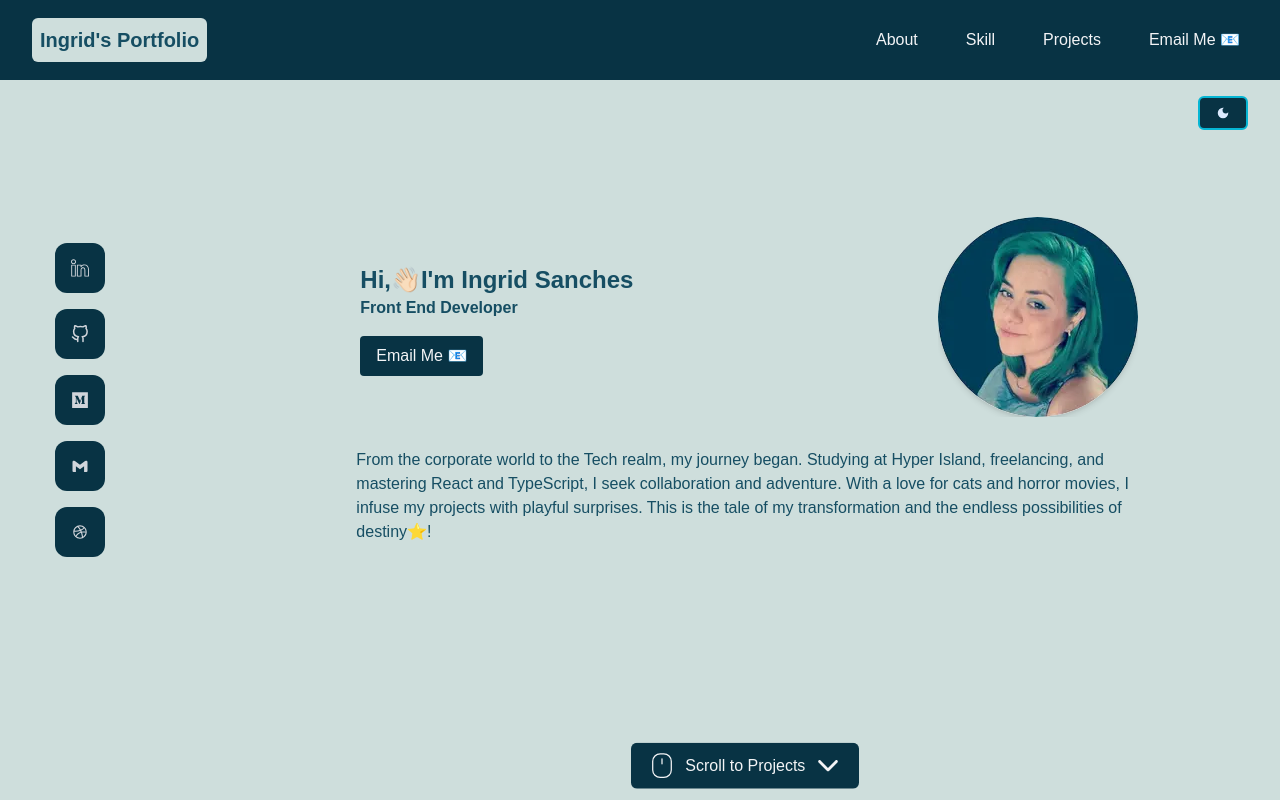
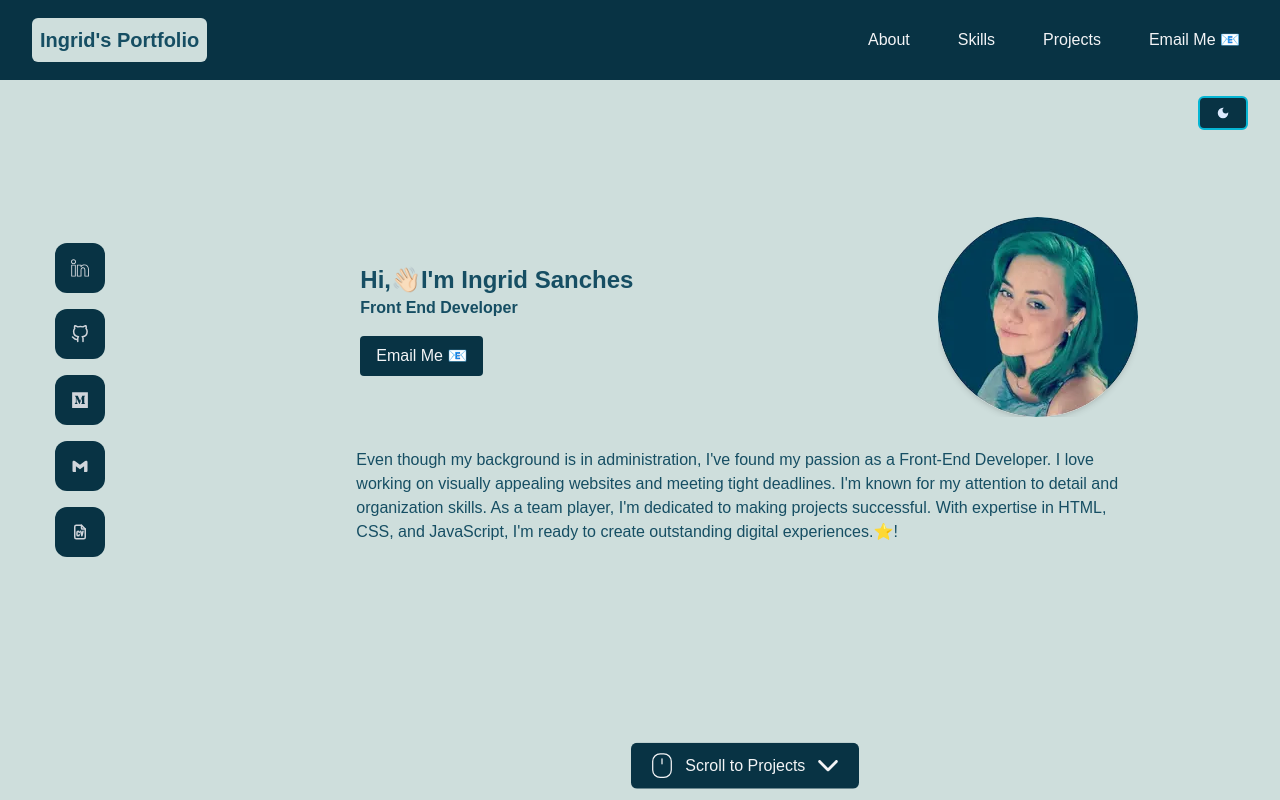
Before and after one commit to IngridAkeida/portfolio, a Next.js app: page / in a window 1280 px wide. Shown: the top 800 px of the page. Built offline with nearby package versions, Linux system fonts and the light colour scheme; a web font is replaced by a local one; what tailwindcss-animated would draw is missing.

Commit message:
fix: replace Dribble for CV

```diff
--- a/src/components/header/Sidebar.tsx
+++ b/src/components/header/Sidebar.tsx
@@ -2,7 +2,7 @@ import { FaMedium } from "react-icons/fa";
 import { FiGithub } from "react-icons/fi";
 import { SlSocialLinkedin } from "react-icons/sl";
 import { BiLogoGmail } from "react-icons/bi";
-import {IoLogoDribbble } from "react-icons/io";
+import { TbFileCv } from "react-icons/tb";
 
 
 const Sidebar: React.FC = () => {
@@ -32,9 +32,9 @@ const Sidebar: React.FC = () => {
       icon: BiLogoGmail,
     },
     {
-      nameLink: 'Drinbble',
-      link: 'https://dribbble.com/IngriDiz',
-      icon: IoLogoDribbble,
+      nameLink: 'File CV',
+      link: 'https://drive.google.com/file/d/1vs3Az_v5SP_O9y1y0nI7d1HM07X-zIVI/view',
+      icon: TbFileCv,
     },
   ]
 
--- a/src/components/main/Overview.tsx
+++ b/src/components/main/Overview.tsx
@@ -3,7 +3,7 @@ const Overview: React.FC = () => {
     <section className='flex flex-col gap-4 items-center mx-2 md:w-full xl:w-3/4'>
       <div className='flex flex-col mb-8'>
         <p>
-        From the corporate world to the Tech realm, my journey began. Studying at Hyper Island, freelancing, and mastering React and TypeScript, I seek collaboration and adventure. With a love for cats and horror movies, I infuse my projects with playful surprises. This is the tale of my transformation and the endless possibilities of destiny⭐️!</p>
+        Even though my background is in administration, I've found my passion as a Front-End Developer. I love working on visually appealing websites and meeting tight deadlines. I'm known for my attention to detail and organization skills. As a team player, I'm dedicated to making projects successful. With expertise in HTML, CSS, and JavaScript, I'm ready to create outstanding digital experiences.⭐️!</p>
       </div>
 
     </section>
--- a/src/components/ui-components/Menus.tsx
+++ b/src/components/ui-components/Menus.tsx
@@ -9,7 +9,7 @@ const Menus: React.FC = () => {
       menuHref: '#about'
     },
     {
-      menuName: 'Skill',
+      menuName: 'Skills',
       menuStyle: munuTailwind,
       menuHref: '#skills'
     },
```
